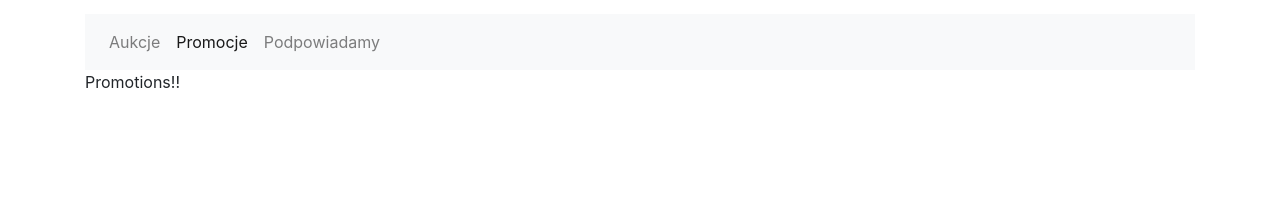
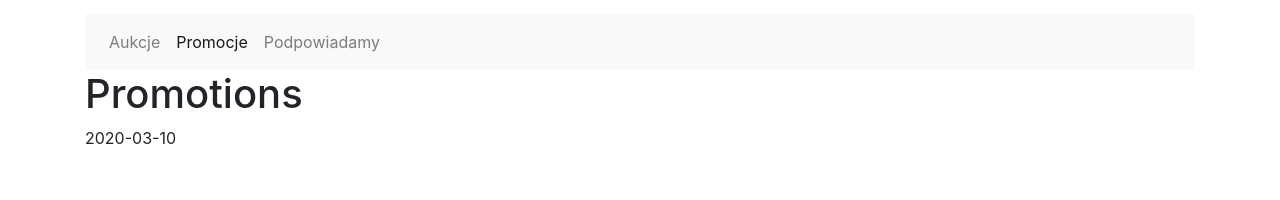
Before and after one commit to Jacob273/JG.TechLearning.Angular.AuctionApp, an Angular app in the folder jakubgmur-auction-portal/: page /promotions in a window 1280 px wide. Shown: the part 202-402 px from the top of the page. Built offline with nearby package versions, Linux system fonts and the light colour scheme.

Commit message:
added pipe for date

```diff
--- a/jakubgmur-auction-portal/src/app/auction/promotions-site/promotions-site.component.html
+++ b/jakubgmur-auction-portal/src/app/auction/promotions-site/promotions-site.component.html
@@ -1 +1,5 @@
-<p>Promotions!!</p>
+<h1>Promotions</h1>
+
+<div>
+    {{todaysDate | date:'yyyy-MM-dd' | uppercase}}
+</div>
--- a/jakubgmur-auction-portal/src/app/auction/promotions-site/promotions-site.component.ts
+++ b/jakubgmur-auction-portal/src/app/auction/promotions-site/promotions-site.component.ts
@@ -7,6 +7,8 @@ import { Component, OnInit } from '@angular/core';
 })
 export class PromotionsSiteComponent implements OnInit {
 
+  todaysDate = new Date();
+
   constructor() { }
 
   ngOnInit(): void {
```
